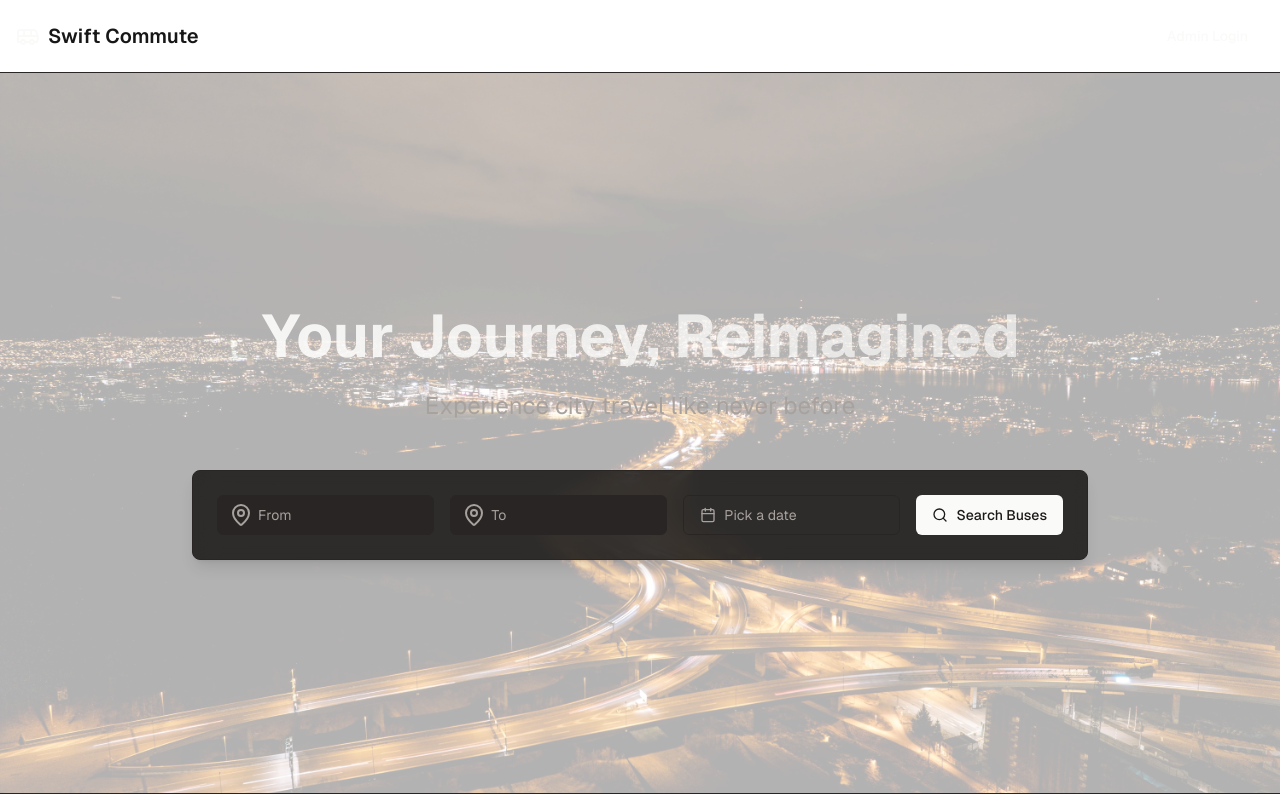
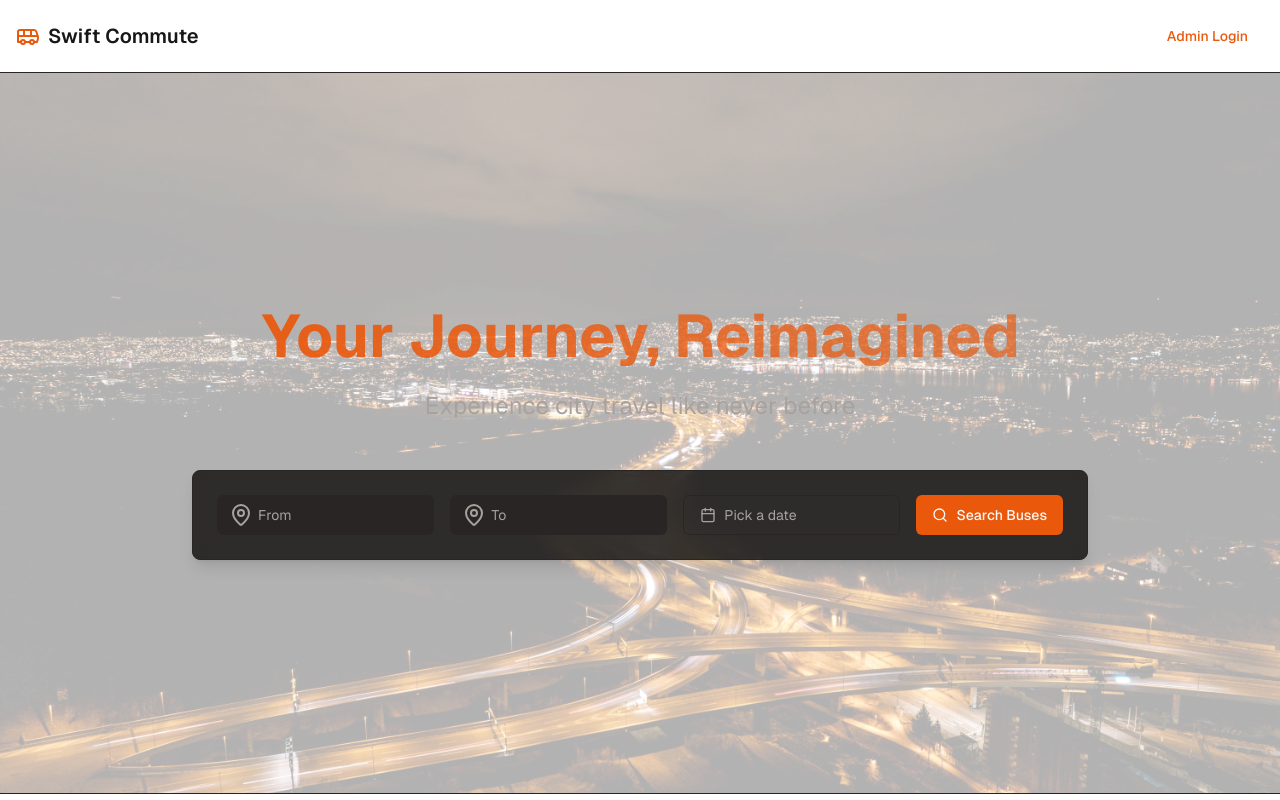
Before and after one commit to dheerajcl/Urban_Bus_Management, a Next.js app: page / in a window 1280 px wide. Shown: the top 800 px of the page. Built offline with nearby package versions, Linux system fonts and the light colour scheme.

Commit message:
Theme changed

```diff
--- a/app/globals.css
+++ b/app/globals.css
@@ -28,6 +28,8 @@ body {
 
 
 
+
+
 @layer base {
   :root {
     --background: 0 0% 100%;
@@ -36,7 +38,7 @@ body {
     --card-foreground: 20 14.3% 4.1%;
     --popover: 0 0% 100%;
     --popover-foreground: 20 14.3% 4.1%;
-    --primary: 24 9.8% 10%;
+    --primary: 24.6 95% 53.1%;
     --primary-foreground: 60 9.1% 97.8%;
     --secondary: 60 4.8% 95.9%;
     --secondary-foreground: 24 9.8% 10%;
@@ -48,7 +50,7 @@ body {
     --destructive-foreground: 60 9.1% 97.8%;
     --border: 20 5.9% 90%;
     --input: 20 5.9% 90%;
-    --ring: 20 14.3% 4.1%;
+    --ring: 24.6 95% 53.1%;
     --radius: 0.5rem;
     --chart-1: 12 76% 61%;
     --chart-2: 173 58% 39%;
@@ -64,19 +66,19 @@ body {
     --card-foreground: 60 9.1% 97.8%;
     --popover: 20 14.3% 4.1%;
     --popover-foreground: 60 9.1% 97.8%;
-    --primary: 60 9.1% 97.8%;
-    --primary-foreground: 24 9.8% 10%;
+    --primary: 20.5 90.2% 48.2%;
+    --primary-foreground: 60 9.1% 97.8%;
     --secondary: 12 6.5% 15.1%;
     --secondary-foreground: 60 9.1% 97.8%;
     --muted: 12 6.5% 15.1%;
     --muted-foreground: 24 5.4% 63.9%;
     --accent: 12 6.5% 15.1%;
     --accent-foreground: 60 9.1% 97.8%;
-    --destructive: 0 62.8% 30.6%;
+    --destructive: 0 72.2% 50.6%;
     --destructive-foreground: 60 9.1% 97.8%;
     --border: 12 6.5% 15.1%;
     --input: 12 6.5% 15.1%;
-    --ring: 24 5.7% 82.9%;
+    --ring: 20.5 90.2% 48.2%;
     --chart-1: 220 70% 50%;
     --chart-2: 160 60% 45%;
     --chart-3: 30 80% 55%;
```
